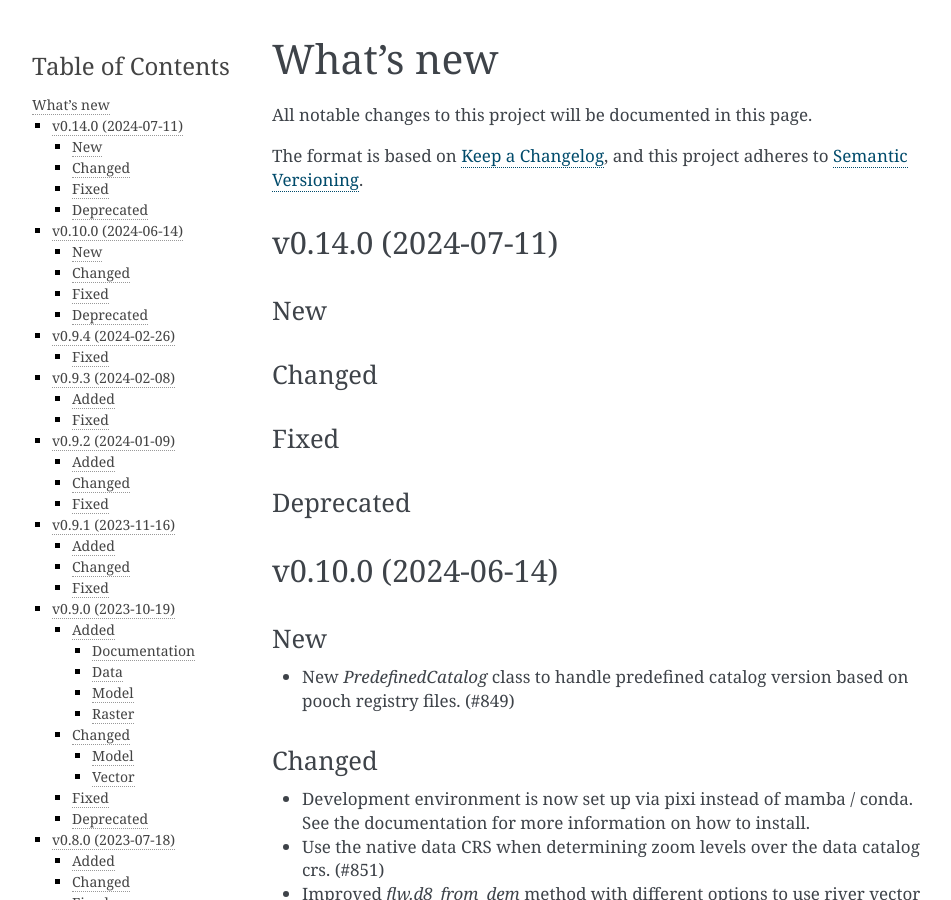
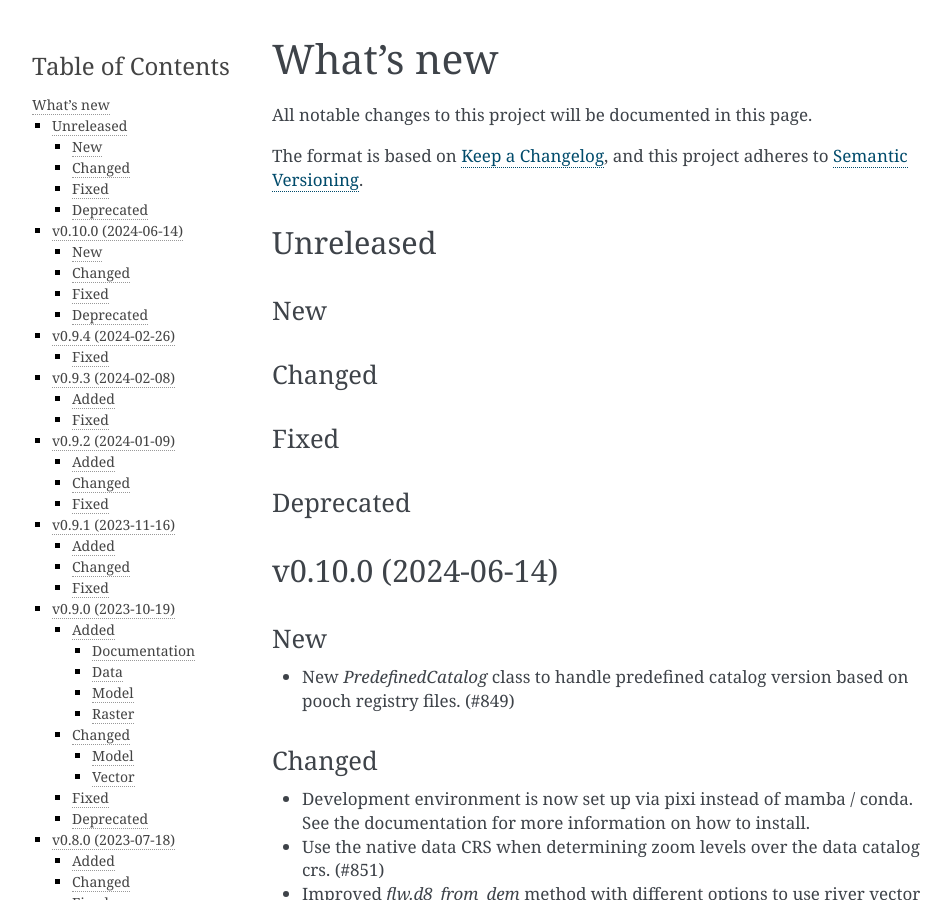
Before and after one commit to savente93/ci-playground, a Sphinx documentation site: the page built from docs/changelog.rst, in a window 1280 px wide and 900 px high. Shown: the whole window, without its empty margins (148-1099 px from the left). Built offline with Sphinx 7.4.7, drawn with Linux system fonts in a browser that asks for light colours.

Commit message:
reset changelog

```diff
--- a/docs/changelog.rst
+++ b/docs/changelog.rst
@@ -7,8 +7,8 @@ The format is based on `Keep a Changelog`_, and this project adheres to
 `Semantic Versioning`_.
 
 
-v0.14.0 (2024-07-11)
-====================
+Unreleased
+==========
 
 New
 ---
```
